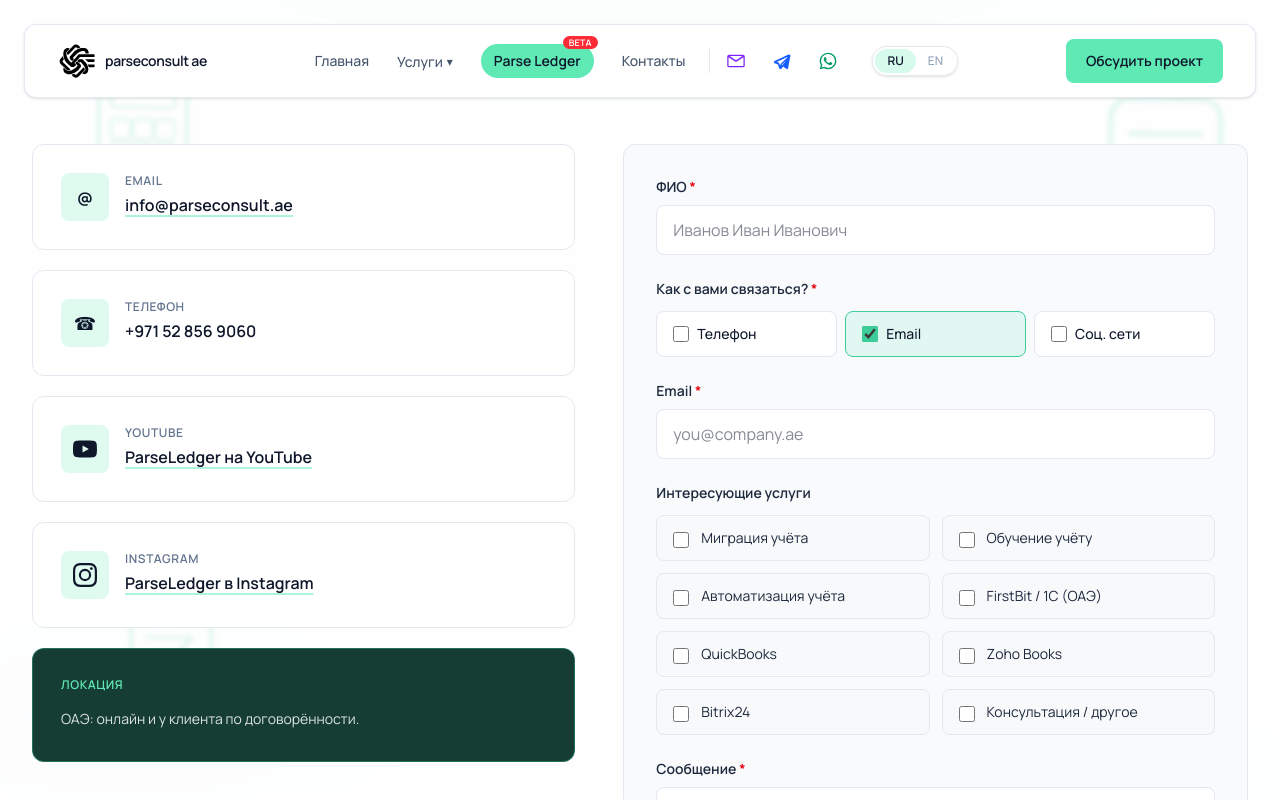
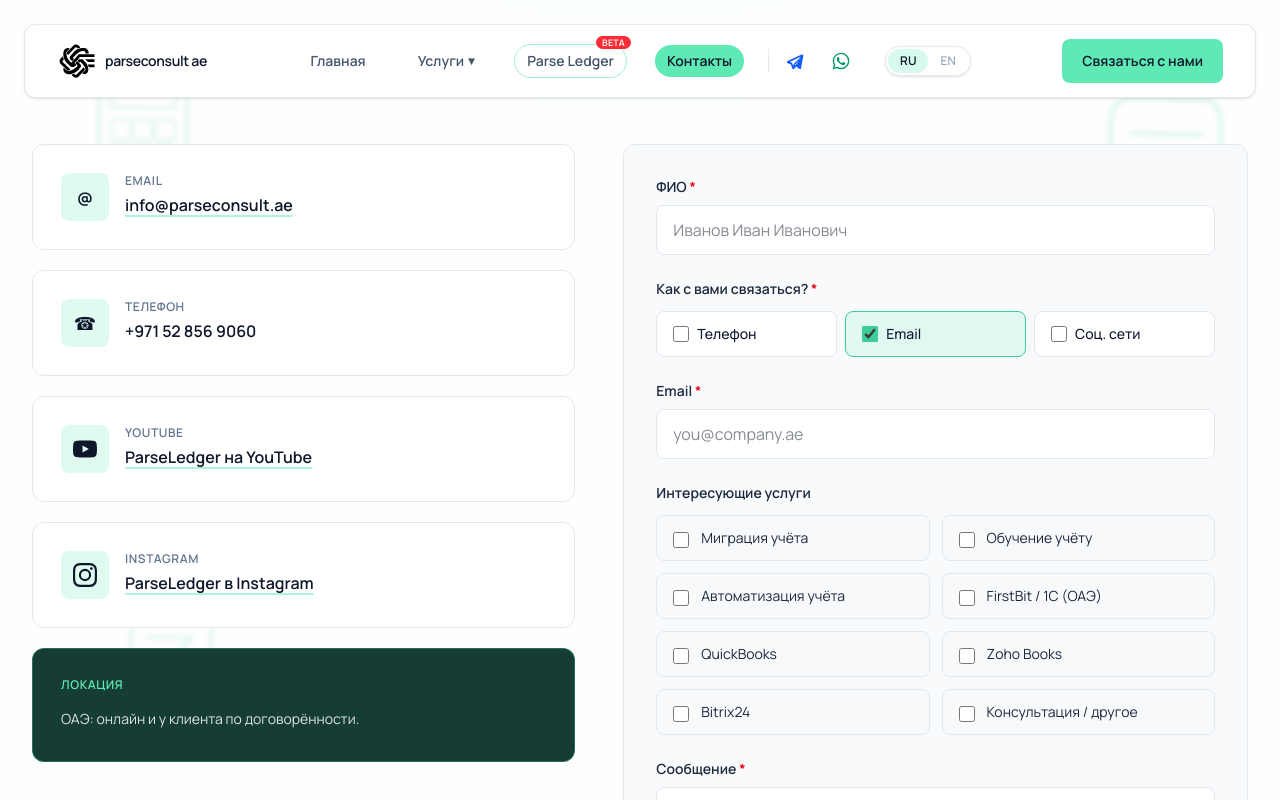
Before and after one commit to emilrustamov/parseconsult, a Vue app: page /contact in a window 1280 px wide. Shown: the top 800 px of the page. Built offline with nearby package versions, Linux system fonts and the light colour scheme.

Commit message:
Add UI shine effect to buttons and links; enhance layout styles for improved user experience

```diff
--- a/src/components/LeadRequestForm.vue
+++ b/src/components/LeadRequestForm.vue
@@ -152,10 +152,10 @@
 
     <button
       type="submit"
-      class="w-full rounded-lg bg-brand py-3.5 text-sm font-semibold text-slate-900 transition hover:bg-brand-dark disabled:cursor-not-allowed disabled:opacity-60 sm:w-auto sm:px-10"
+      class="ui-shine w-full rounded-lg bg-brand py-3.5 text-sm font-semibold text-slate-900 transition hover:bg-brand-dark disabled:cursor-not-allowed disabled:opacity-60 sm:w-auto sm:px-10"
       :disabled="formSubmitting"
     >
-      {{ formSubmitting ? 'Отправка…' : submitButtonLabel }}
+      <span class="relative z-[1]">{{ formSubmitting ? 'Отправка…' : submitButtonLabel }}</span>
     </button>
   </form>
 </template>
--- a/src/layouts/SiteLayout.vue
+++ b/src/layouts/SiteLayout.vue
@@ -24,7 +24,6 @@
   { label: 'Сопровождение и обучение', to: { name: 'service-details', params: { slug: 'training' } } },
 ]
 
-const headerContactEmail = 'info@parseconsult.ae'
 const headerWhatsappNumber = '+971 52 856 9060'
 const headerWhatsappHref = `https://wa.me/${headerWhatsappNumber.replace(/\D/g, '')}`
 const headerTelegramHref = 'https://t.me/parseconsult'
@@ -32,6 +31,22 @@
 const isMobileMenuOpen = ref(false)
 const isHeaderHidden = ref(false)
 const route = useRoute()
+
+const isActiveServiceSlug = (slug: string): boolean =>
+  route.name === 'service-details' && route.params.slug === slug
+
+const serviceLinkSlug = (item: (typeof serviceLinks)[number]): string => {
+  const to = item.to
+  if (typeof to === 'object' && to !== null && 'params' in to && to.params && typeof to.params === 'object' && 'slug' in to.params) {
+    const raw = (to.params as { slug?: unknown }).slug
+    return typeof raw === 'string' ? raw : ''
+  }
+  return ''
+}
+
+const dismissMobileMenu = (): void => {
+  isMobileMenuOpen.value = false
+}
 
 const handleLeadModalToggle = (event: Event): void => {
   const customEvent = event as CustomEvent<{ open?: boolean }>
@@ -87,11 +102,17 @@
 
           <div class="flex min-w-0 items-center justify-center gap-3 sm:gap-4 lg:gap-4 xl:gap-6">
           <nav class="hidden items-center gap-4 lg:flex xl:gap-7">
-            <RouterLink
-              :to="{ name: 'home' }"
-              class="whitespace-nowrap text-sm font-medium text-slate-600 transition hover:text-brand-dark"
-            >
-              Главная
+            <RouterLink :to="{ name: 'home' }" class="group inline-flex items-center whitespace-nowrap">
+              <span
+                class="relative inline-flex items-center rounded-full px-3 py-1.5 text-sm font-semibold transition"
+                :class="
+                  route.name === 'home'
+                    ? 'overflow-hidden bg-brand text-slate-900 group-hover:bg-brand-dark group-hover:text-slate-900'
+                    : 'border-0 overflow-visible bg-transparent text-slate-600 group-hover:text-brand-dark'
+                "
+              >
+                <span class="relative z-[1]">Главная</span>
+              </span>
             </RouterLink>
 
             <div
@@ -102,10 +123,21 @@
               <button
                 type="button"
                 @click="isServicesMenuOpen = !isServicesMenuOpen"
-                class="inline-flex items-center gap-1 whitespace-nowrap text-sm font-medium text-slate-600 transition hover:text-brand-dark"
+                class="group inline-flex items-center whitespace-nowrap"
               >
-                Услуги
-                <span class="text-xs">▾</span>
+                <span
+                  class="relative inline-flex items-center rounded-full px-3 py-1.5 text-sm font-semibold transition"
+                  :class="
+                    route.name === 'service-details'
+                      ? 'overflow-hidden bg-brand text-slate-900'
+                      : 'border-0 overflow-visible bg-transparent text-slate-600 group-hover:text-brand-dark'
+                  "
+                >
+                  <span class="relative z-[1] inline-flex items-center gap-1">
+                    Услуги
+                    <span class="text-xs" aria-hidden="true">▾</span>
+                  </span>
+                </span>
               </button>
               <div
                 class="absolute left-0 top-full z-50 w-64 pt-1 transition duration-150"
@@ -117,9 +149,14 @@
                     :key="item.label"
                     :to="item.to"
                     @click="isServicesMenuOpen = false"
-                    class="block rounded-lg px-3 py-2 text-sm font-medium text-slate-700 transition hover:bg-slate-50 hover:text-brand-dark"
+                    class="block rounded-lg px-3 py-2 text-sm font-semibold transition"
+                    :class="
+                      isActiveServiceSlug(serviceLinkSlug(item))
+                        ? 'overflow-hidden bg-brand text-slate-900'
+                        : 'overflow-visible text-slate-700 hover:bg-slate-50 hover:text-brand-dark'
+                    "
                   >
-                    {{ item.label }}
+                    <span class="relative z-[1]">{{ item.label }}</span>
                   </RouterLink>
                 </div>
               </div>
@@ -135,29 +172,31 @@
               >
                 beta
               </span>
-              <span class="nav-parse-ledger-shine relative inline-flex items-center overflow-hidden rounded-full border border-brand/60 bg-brand px-3 py-1.5 text-sm font-semibold text-slate-900 transition group-hover:bg-brand-dark group-hover:text-slate-900">
+              <span
+                class="relative inline-flex items-center rounded-full px-3 py-1.5 text-sm font-semibold transition"
+                :class="
+                  route.name === 'parse-ledger'
+                    ? 'border border-brand/60 overflow-hidden bg-brand text-slate-900 group-hover:bg-brand-dark group-hover:text-slate-900'
+                    : 'border border-brand/60 overflow-visible bg-transparent text-slate-600 group-hover:text-brand-dark'
+                "
+              >
                 <span class="relative z-[1]">Parse Ledger</span>
               </span>
             </RouterLink>
             <RouterLink
               :to="{ name: 'contact' }"
-              class="whitespace-nowrap text-sm font-medium text-slate-600 transition hover:text-brand-dark"
+              :class="
+                route.name === 'contact'
+                  ? 'group relative inline-flex items-center overflow-hidden whitespace-nowrap rounded-full bg-brand px-3 py-1.5 text-sm font-semibold text-slate-900 transition group-hover:bg-brand-dark group-hover:text-slate-900'
+                  : 'whitespace-nowrap text-sm font-medium text-slate-600 transition hover:text-brand-dark'
+              "
             >
-              Контакты
+              <span :class="route.name === 'contact' ? 'relative z-[1]' : null">Контакты</span>
             </RouterLink>
           </nav>
 
           <div class="hidden items-center gap-1 lg:flex xl:gap-1.5">
             <span class="h-6 w-px bg-slate-200" aria-hidden="true"></span>
-            <a
-              :href="`mailto:${headerContactEmail}`"
-              class="inline-flex h-10 w-10 items-center justify-center rounded-lg text-violet-600 transition hover:bg-violet-50 hover:text-violet-700"
-              aria-label="Написать на email"
-            >
-              <svg xmlns="http://www.w3.org/2000/svg" viewBox="0 0 24 24" fill="currentColor" class="h-5 w-5" aria-hidden="true">
-                <path d="M1.5 6.75A2.25 2.25 0 013.75 4.5h16.5a2.25 2.25 0 012.25 2.25v10.5a2.25 2.25 0 01-2.25 2.25H3.75a2.25 2.25 0 01-2.25-2.25V6.75zm2.76-.75L12 11.01 19.74 6H4.26zm16.74 1.37l-8.59 5.56a.75.75 0 01-.82 0L3 7.37v9.88c0 .41.34.75.75.75h16.5c.41 0 .75-.34.75-.75V7.37z" />
-              </svg>
-            </a>
             <a
               :href="headerTelegramHref"
               class="inline-flex h-10 w-10 items-center justify-center rounded-lg text-blue-600 transition hover:bg-blue-50 hover:text-blue-700"
@@ -201,11 +240,20 @@
         </div>
 
           <div class="flex items-center gap-2">
+            <a
+              v-if="route.name === 'home'"
+              href="#home-lead"
+              class="hidden shrink-0 items-center rounded-lg bg-brand px-4 py-2.5 text-sm font-semibold text-slate-900 transition hover:bg-brand-dark md:inline-flex md:px-5 md:py-3"
+              @click="dismissMobileMenu"
+            >
+              Связаться с нами
+            </a>
             <RouterLink
+              v-else
               :to="{ name: 'contact' }"
               class="hidden shrink-0 items-center rounded-lg bg-brand px-4 py-2.5 text-sm font-semibold text-slate-900 transition hover:bg-brand-dark md:inline-flex md:px-5 md:py-3"
             >
-              Обсудить проект
+              Связаться с нами
             </RouterLink>
             <button
               type="button"
@@ -222,11 +270,17 @@
         <Transition name="mobile-menu">
           <div v-if="isMobileMenuOpen" class="mt-4 border-t border-slate-200 pt-4 lg:hidden">
             <nav class="flex flex-col items-center gap-2 text-center">
-              <RouterLink
-                :to="{ name: 'home' }"
-                class="rounded-lg px-3 py-2 text-sm font-medium text-slate-700 transition hover:bg-slate-50 hover:text-brand-dark"
-              >
-                Главная
+              <RouterLink :to="{ name: 'home' }" class="group inline-flex w-fit items-center whitespace-nowrap">
+                <span
+                  class="relative inline-flex items-center rounded-full px-3 py-1.5 text-sm font-semibold transition"
+                  :class="
+                    route.name === 'home'
+                      ? 'overflow-hidden bg-brand text-slate-900 hover:bg-brand-dark hover:text-slate-900'
+                      : 'border-0 overflow-visible bg-transparent text-slate-600 hover:text-brand-dark'
+                  "
+                >
+                  <span class="relative z-[1]">Главная</span>
+                </span>
               </RouterLink>
               <RouterLink
                 :to="{ name: 'parse-ledger' }"
@@ -238,37 +292,55 @@
                 >
                   beta
                 </span>
-                <span class="nav-parse-ledger-shine relative inline-flex items-center overflow-hidden rounded-full border border-brand/60 bg-brand px-3 py-1.5 text-sm font-semibold text-slate-900 transition hover:bg-brand-dark hover:text-slate-900">
+                <span
+                  class="relative inline-flex items-center rounded-full px-3 py-1.5 text-sm font-semibold transition"
+                  :class="
+                    route.name === 'parse-ledger'
+                      ? 'border border-brand/60 overflow-hidden bg-brand text-slate-900 hover:bg-brand-dark hover:text-slate-900'
+                      : 'border border-brand/60 overflow-visible bg-transparent text-slate-600 hover:text-brand-dark'
+                  "
+                >
                   <span class="relative z-[1]">Parse Ledger</span>
                 </span>
               </RouterLink>
               <RouterLink
                 :to="{ name: 'contact' }"
-                class="whitespace-nowrap rounded-lg px-3 py-2 text-sm font-medium text-slate-700 transition hover:bg-slate-50 hover:text-brand-dark"
+                :class="
+                  route.name === 'contact'
+                    ? 'relative inline-flex w-fit items-center overflow-hidden whitespace-nowrap rounded-full bg-brand px-3 py-1.5 text-sm font-semibold text-slate-900 transition hover:bg-brand-dark hover:text-slate-900'
+                    : 'whitespace-nowrap rounded-lg px-3 py-2 text-sm font-medium text-slate-700 transition hover:bg-slate-50 hover:text-brand-dark'
+                "
               >
-                Контакты
+                <span :class="route.name === 'contact' ? 'relative z-[1]' : null">Контакты</span>
               </RouterLink>
               <div class="mt-1 w-full max-w-sm rounded-lg border border-slate-200 p-2">
-                <div class="px-2 pb-1 text-center text-xs font-semibold uppercase tracking-wide text-slate-500">Услуги</div>
+                <div class="flex justify-center px-2 pb-2">
+                  <span
+                    class="relative inline-flex items-center rounded-full px-3 py-1.5 text-xs font-semibold uppercase tracking-wide transition"
+                    :class="
+                      route.name === 'service-details'
+                        ? 'overflow-hidden bg-brand text-slate-900'
+                        : 'border-0 overflow-visible bg-transparent text-slate-500'
+                    "
+                  >
+                    <span class="relative z-[1]">Услуги</span>
+                  </span>
+                </div>
                 <RouterLink
                   v-for="item in serviceLinks"
                   :key="`mobile-${item.label}`"
                   :to="item.to"
-                  class="block rounded-md px-2 py-2 text-center text-sm font-medium text-slate-700 transition hover:bg-slate-50 hover:text-brand-dark"
+                  class="block rounded-md px-2 py-2 text-center text-sm font-semibold transition"
+                  :class="
+                    isActiveServiceSlug(serviceLinkSlug(item))
+                      ? 'overflow-hidden bg-brand text-slate-900'
+                      : 'overflow-visible text-slate-700 hover:bg-slate-50 hover:text-brand-dark'
+                  "
                 >
-                  {{ item.label }}
+                  <span class="relative z-[1]">{{ item.label }}</span>
                 </RouterLink>
               </div>
               <div class="mt-1 flex items-center justify-center gap-2">
-                <a
-                  :href="`mailto:${headerContactEmail}`"
-                  class="inline-flex h-11 w-11 items-center justify-center rounded-lg text-violet-600 transition hover:bg-violet-50 hover:text-violet-700"
-                  aria-label="Написать на email"
-                >
-                  <svg xmlns="http://www.w3.org/2000/svg" viewBox="0 0 24 24" fill="currentColor" class="h-5 w-5" aria-hidden="true">
-                    <path d="M1.5 6.75A2.25 2.25 0 013.75 4.5h16.5a2.25 2.25 0 012.25 2.25v10.5a2.25 2.25 0 01-2.25 2.25H3.75a2.25 2.25 0 01-2.25-2.25V6.75zm2.76-.75L12 11.01 19.74 6H4.26zm16.74 1.37l-8.59 5.56a.75.75 0 01-.82 0L3 7.37v9.88c0 .41.34.75.75.75h16.5c.41 0 .75-.34.75-.75V7.37z" />
-                  </svg>
-                </a>
                 <a
                   :href="headerTelegramHref"
                   class="inline-flex h-11 w-11 items-center justify-center rounded-lg text-blue-600 transition hover:bg-blue-50 hover:text-blue-700"
@@ -296,11 +368,20 @@
                   </svg>
                 </a>
               </div>
+              <a
+                v-if="route.name === 'home'"
+                href="#home-lead"
+                class="mt-1 inline-flex items-center justify-center rounded-lg bg-brand px-4 py-2.5 text-sm font-semibold text-slate-900 transition hover:bg-brand-dark"
+                @click="dismissMobileMenu"
+              >
+                Связаться с нами
+              </a>
               <RouterLink
+                v-else
                 :to="{ name: 'contact' }"
                 class="mt-1 inline-flex items-center justify-center rounded-lg bg-brand px-4 py-2.5 text-sm font-semibold text-slate-900 transition hover:bg-brand-dark"
               >
-                Обсудить проект
+                Связаться с нами
               </RouterLink>
             </nav>
           </div>
@@ -377,37 +458,4 @@
   transform: translateY(-8px);
 }
 
-.nav-parse-ledger-shine::before {
-  content: '';
-  position: absolute;
-  top: 0;
-  left: 0;
-  width: 2em;
-  height: 100%;
-  background-color: rgba(255, 255, 255, 0.3);
-  transform: translateX(-4em) skewX(-45deg);
-  z-index: 0;
-  pointer-events: none;
-  animation: nav-parse-ledger-shine-loop 3.2s linear infinite;
-}
-
-@keyframes nav-parse-ledger-shine-loop {
-  0%,
-  52% {
-    transform: translateX(-4em) skewX(-45deg);
-  }
-  82% {
-    transform: translateX(10em) skewX(-45deg);
-  }
-  82.01%,
-  100% {
-    transform: translateX(-4em) skewX(-45deg);
-  }
-}
-
-@media (prefers-reduced-motion: reduce) {
-  .nav-parse-ledger-shine::before {
-    animation: none;
-  }
-}
 </style>
```
Also changed, not shown: src/assets/main.css (+44 -0 lines), src/views/HomePage.vue (+5 -5 lines).
